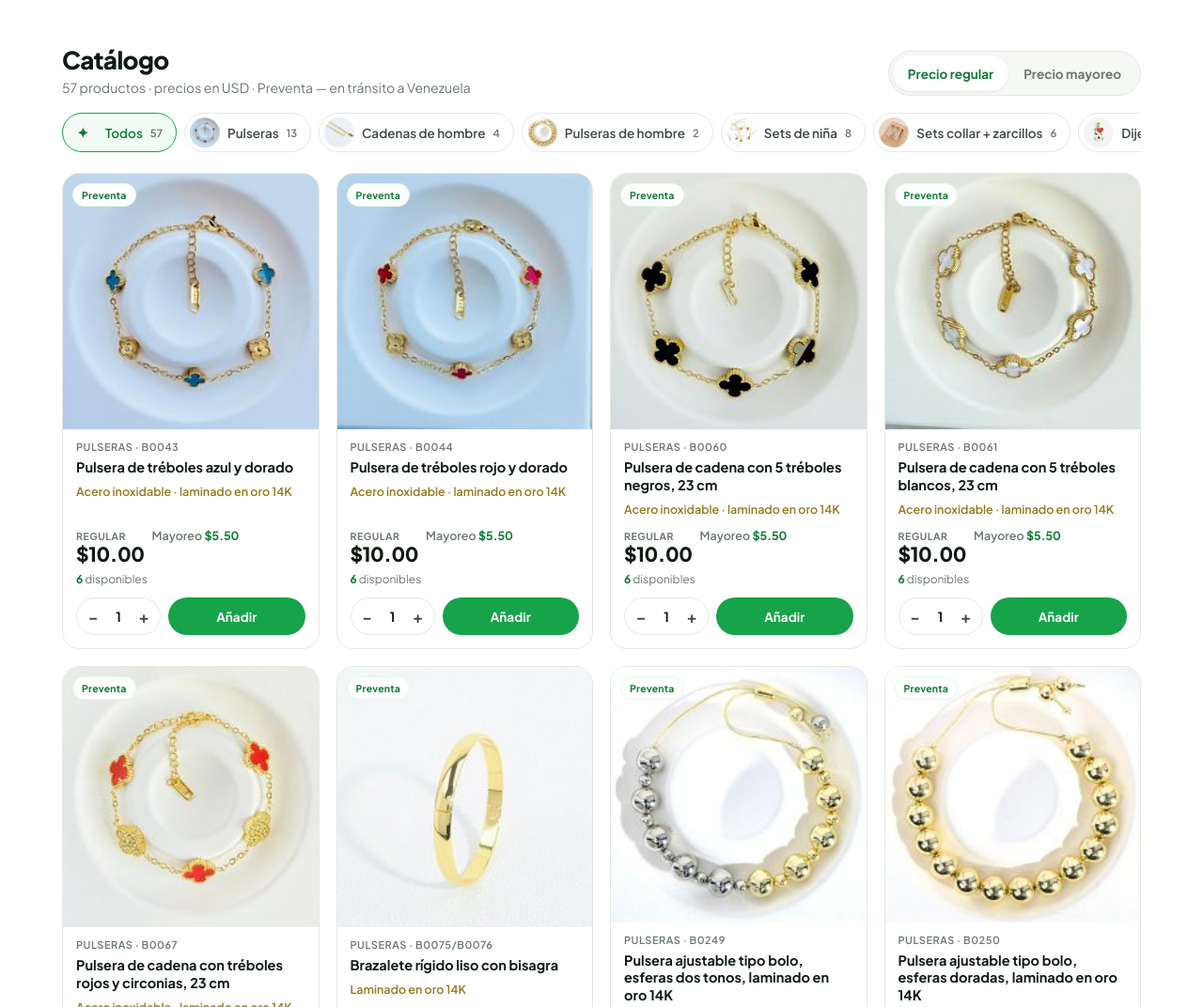
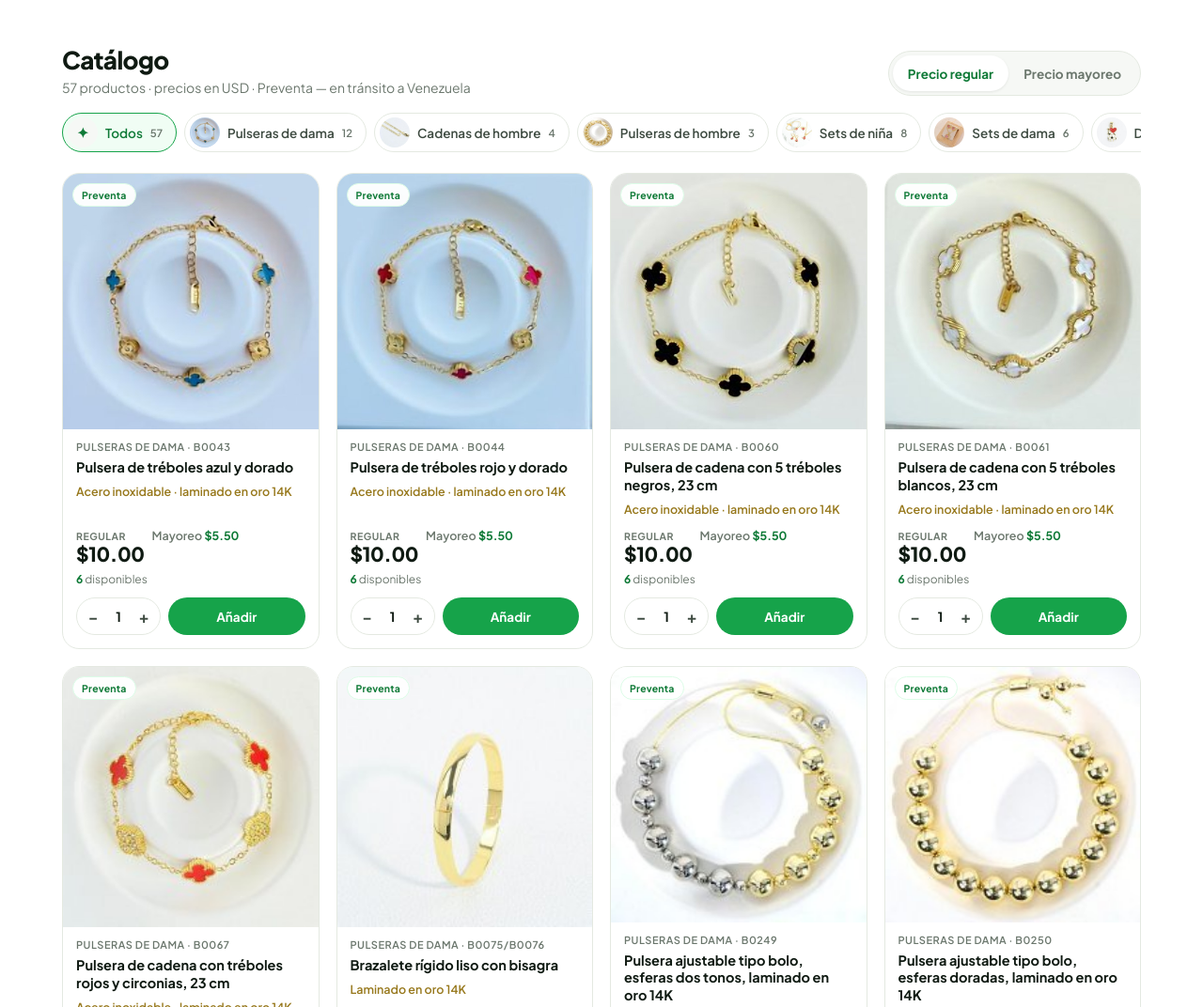
Before and after one commit to Alex-bit86/massiimport-web, a plain HTML site: page index.html in a window 1280 px wide. Shown: the part 785-1857 px from the top of the page at 94% size. Drawn offline with Linux system fonts and the light colour scheme.

Commit message:
Categorías por público: dama, hombre y niña

```diff
--- a/index.html
+++ b/index.html
@@ -339,7 +339,7 @@ const PRODUCTOS = [
  {
   "sku": "B0043",
   "nombre": "Pulsera de tréboles azul y dorado",
-  "categoria": "Pulseras",
+  "categoria": "Pulseras de dama",
   "precio_mayor": 5.5,
   "precio_detal": 10.0,
   "unidades": 6,
@@ -349,7 +349,7 @@ const PRODUCTOS = [
  {
   "sku": "B0044",
   "nombre": "Pulsera de tréboles rojo y dorado",
-  "categoria": "Pulseras",
+  "categoria": "Pulseras de dama",
   "precio_mayor": 5.5,
   "precio_detal": 10.0,
   "unidades": 6,
@@ -359,7 +359,7 @@ const PRODUCTOS = [
  {
   "sku": "B0060",
   "nombre": "Pulsera de cadena con 5 tréboles negros, 23 cm",
-  "categoria": "Pulseras",
+  "categoria": "Pulseras de dama",
   "precio_mayor": 5.5,
   "precio_detal": 10.0,
   "unidades": 6,
@@ -369,7 +369,7 @@ const PRODUCTOS = [
  {
   "sku": "B0061",
   "nombre": "Pulsera de cadena con 5 tréboles blancos, 23 cm",
-  "categoria": "Pulseras",
+  "categoria": "Pulseras de dama",
   "precio_mayor": 5.5,
   "precio_detal": 10.0,
   "unidades": 6,
@@ -379,7 +379,7 @@ const PRODUCTOS = [
  {
   "sku": "B0067",
   "nombre": "Pulsera de cadena con tréboles rojos y circonias, 23 cm",
-  "categoria": "Pulseras",
+  "categoria": "Pulseras de dama",
   "precio_mayor": 5.5,
   "precio_detal": 10.0,
   "unidades": 6,
@@ -389,7 +389,7 @@ const PRODUCTOS = [
  {
   "sku": "B0075/B0076",
   "nombre": "Brazalete rígido liso con bisagra",
-  "categoria": "Pulseras",
+  "categoria": "Pulseras de dama",
   "precio_mayor": 5.5,
   "precio_detal": 10.0,
   "unidades": 6,
@@ -399,7 +399,7 @@ const PRODUCTOS = [
  {
   "sku": "B0249",
   "nombre": "Pulsera ajustable tipo bolo, esferas dos tonos, laminado en oro 14K",
-  "categoria": "Pulseras",
+  "categoria": "Pulseras de dama",
   "precio_mayor": 5.5,
   "precio_detal": 10.0,
   "unidades": 6,
@@ -409,7 +409,7 @@ const PRODUCTOS = [
  {
   "sku": "B0250",
   "nombre": "Pulsera ajustable tipo bolo, esferas doradas, laminado en oro 14K",
-  "categoria": "Pulseras",
+  "categoria": "Pulseras de dama",
   "precio_mayor": 5.5,
   "precio_detal": 10.0,
   "unidades": 6,
@@ -419,7 +419,7 @@ const PRODUCTOS = [
  {
   "sku": "B0251",
   "nombre": "Pulsera ajustable tipo bolo, esferas tricolor, laminado en oro 14K",
-  "categoria": "Pulseras",
+  "categoria": "Pulseras de dama",
   "precio_mayor": 5.5,
   "precio_detal": 10.0,
   "unidades": 6,
@@ -427,19 +427,9 @@ const PRODUCTOS = [
   "foto": "img/B0251.jpg"
  },
  {
-  "sku": "B0286",
-  "nombre": "Pulsera tejido cubano doble, 21 cm, laminada en oro 14K",
-  "categoria": "Pulseras",
-  "precio_mayor": 5.5,
-  "precio_detal": 10.0,
-  "unidades": 6,
-  "detalle": "Laminado en oro 14K",
-  "foto": "img/B0286.jpg"
- },
- {
   "sku": "B0332",
   "nombre": "Pulsera tipo tenis con baguettes y dije doble C, laminado en oro 14K",
-  "categoria": "Pulseras",
+  "categoria": "Pulseras de dama",
   "precio_mayor": 5.5,
   "precio_detal": 10.0,
   "unidades": 6,
@@ -449,7 +439,7 @@ const PRODUCTOS = [
  {
   "sku": "B0381",
   "nombre": "Pulsera cadena marina con dije doble C de circonias, laminado en oro 14K",
-  "categoria": "Pulseras",
+  "categoria": "Pulseras de dama",
   "precio_mayor": 5.5,
   "precio_detal": 10.0,
   "unidades": 6,
@@ -459,7 +449,7 @@ const PRODUCTOS = [
  {
   "sku": "B0618",
   "nombre": "Pulsera de eslabones pavé con dije de corazón, laminado en oro 14K",
-  "categoria": "Pulseras",
+  "categoria": "Pulseras de dama",
   "precio_mayor": 5.5,
   "precio_detal": 10.0,
   "unidades": 6,
@@ -525,6 +515,16 @@ const PRODUCTOS = [
   "unidades": 6,
   "detalle": "Laminado en oro 14K",
   "foto": "img/B0283.jpg"
+ },
+ {
+  "sku": "B0286",
+  "nombre": "Pulsera tejido cubano doble, 21 cm, laminada en oro 14K",
+  "categoria": "Pulseras de hombre",
+  "precio_mayor": 5.5,
+  "precio_detal": 10.0,
+  "unidades": 6,
+  "detalle": "Laminado en oro 14K",
+  "foto": "img/B0286.jpg"
  },
  {
   "sku": "NS001",
@@ -609,7 +609,7 @@ const PRODUCTOS = [
  {
   "sku": "NS075",
   "nombre": "Set collar y aretes de botón, circones redondos rosados",
-  "categoria": "Sets collar + zarcillos",
+  "categoria": "Sets de dama",
   "precio_mayor": 10.0,
   "precio_detal": 15.0,
   "unidades": 6,
@@ -619,7 +619,7 @@ const PRODUCTOS = [
  {
   "sku": "NS083",
   "nombre": "Aretes y collar con circones estrella rosada",
-  "categoria": "Sets collar + zarcillos",
+  "categoria": "Sets de dama",
   "precio_mayor": 10.0,
   "precio_detal": 15.0,
   "unidades": 6,
@@ -629,7 +629,7 @@ const PRODUCTOS = [
  {
   "sku": "NS087",
   "nombre": "Aretes y collar con circones cuadrados blancos",
-  "categoria": "Sets collar + zarcillos",
+  "categoria": "Sets de dama",
   "precio_mayor": 10.0,
   "precio_detal": 15.0,
   "unidades": 6,
@@ -639,7 +639,7 @@ const PRODUCTOS = [
  {
   "sku": "NS101",
   "nombre": "Set collar, anillo y aretes, circones cuadrados con halo",
-  "categoria": "Sets collar + zarcillos",
+  "categoria": "Sets de dama",
   "precio_mayor": 10.0,
   "precio_detal": 18.0,
   "unidades": 6,
@@ -649,7 +649,7 @@ const PRODUCTOS = [
  {
   "sku": "NS253",
   "nombre": "Set brazalete abierto con esferas y anillo con esferas",
-  "categoria": "Sets collar + zarcillos",
+  "categoria": "Sets de dama",
   "precio_mayor": 10.0,
   "precio_detal": 20.0,
   "unidades": 6,
@@ -659,7 +659,7 @@ const PRODUCTOS = [
  {
   "sku": "NS255",
   "nombre": "Set brazalete ancho multibanda y anillo a juego",
-  "categoria": "Sets collar + zarcillos",
+  "categoria": "Sets de dama",
   "precio_mayor": 10.0,
   "precio_detal": 20.0,
   "unidades": 6,
@@ -809,7 +809,7 @@ const PRODUCTOS = [
  {
   "sku": "KE0079",
   "nombre": "Aretes huggie entrelazados estilo infinito, pavé, laminado en oro 14K",
-  "categoria": "Aretes",
+  "categoria": "Aretes de dama",
   "precio_mayor": 5.5,
   "precio_detal": 10.0,
   "unidades": 12,
@@ -819,7 +819,7 @@ const PRODUCTOS = [
  {
   "sku": "KE0104",
   "nombre": "Aretes huggie con fila de circonias, laminado en oro 14K",
-  "categoria": "Aretes",
+  "categoria": "Aretes de dama",
   "precio_mayor": 5.5,
   "precio_detal": 10.0,
   "unidades": 12,
@@ -829,7 +829,7 @@ const PRODUCTOS = [
  {
   "sku": "KE0122",
   "nombre": "Aretes huggie con cruz de perlas, laminado en oro 14K",
-  "categoria": "Aretes",
+  "categoria": "Aretes de dama",
   "precio_mayor": 5.5,
   "precio_detal": 10.0,
   "unidades": 12,
@@ -839,7 +839,7 @@ const PRODUCTOS = [
  {
   "sku": "KE0181",
   "nombre": "Aretes de botón, perla con borde de circonias, laminado en oro 14K",
-  "categoria": "Aretes",
+  "categoria": "Aretes de dama",
   "precio_mayor": 5.5,
   "precio_detal": 10.0,
   "unidades": 12,
@@ -849,7 +849,7 @@ const PRODUCTOS = [
  {
   "sku": "KE0195",
   "nombre": "Aretes de botón mariposa en pavé, laminado en oro 14K",
-  "categoria": "Aretes",
+  "categoria": "Aretes de dama",
   "precio_mayor": 5.5,
   "precio_detal": 10.0,
   "unidades": 12,
@@ -859,7 +859,7 @@ const PRODUCTOS = [
  {
   "sku": "KE0198",
   "nombre": "Aretes de botón solitario, montura de corona, laminado en oro 14K",
-  "categoria": "Aretes",
+  "categoria": "Aretes de dama",
   "precio_mayor": 5.5,
   "precio_detal": 10.0,
   "unidades": 12,
@@ -869,7 +869,7 @@ const PRODUCTOS = [
  {
   "sku": "KE0377",
   "nombre": "Argollas gruesas tipo tubo, 30 mm, laminado en oro 14K",
-  "categoria": "Aretes",
+  "categoria": "Aretes de dama",
   "precio_mayor": 5.5,
   "precio_detal": 10.0,
   "unidades": 12,
@@ -879,7 +879,7 @@ const PRODUCTOS = [
  {
   "sku": "KE0379",
   "nombre": "Argollas gruesas tipo tubo, 50 mm, laminado en oro 14K",
-  "categoria": "Aretes",
+  "categoria": "Aretes de dama",
   "precio_mayor": 5.5,
   "precio_detal": 10.0,
   "unidades": 12,
@@ -889,7 +889,7 @@ const PRODUCTOS = [
  {
   "sku": "KE0424",
   "nombre": "Aretes huggie colgantes con baguettes, oro champán",
-  "categoria": "Aretes",
+  "categoria": "Aretes de dama",
   "precio_mayor": 5.5,
   "precio_detal": 10.0,
   "unidades": 12,
@@ -899,7 +899,7 @@ const PRODUCTOS = [
  {
   "sku": "KE0696",
   "nombre": "Aretes huggie con flor de circonias, laminado en oro 14K",
-  "categoria": "Aretes",
+  "categoria": "Aretes de dama",
   "precio_mayor": 5.5,
   "precio_detal": 10.0,
   "unidades": 12,
```
